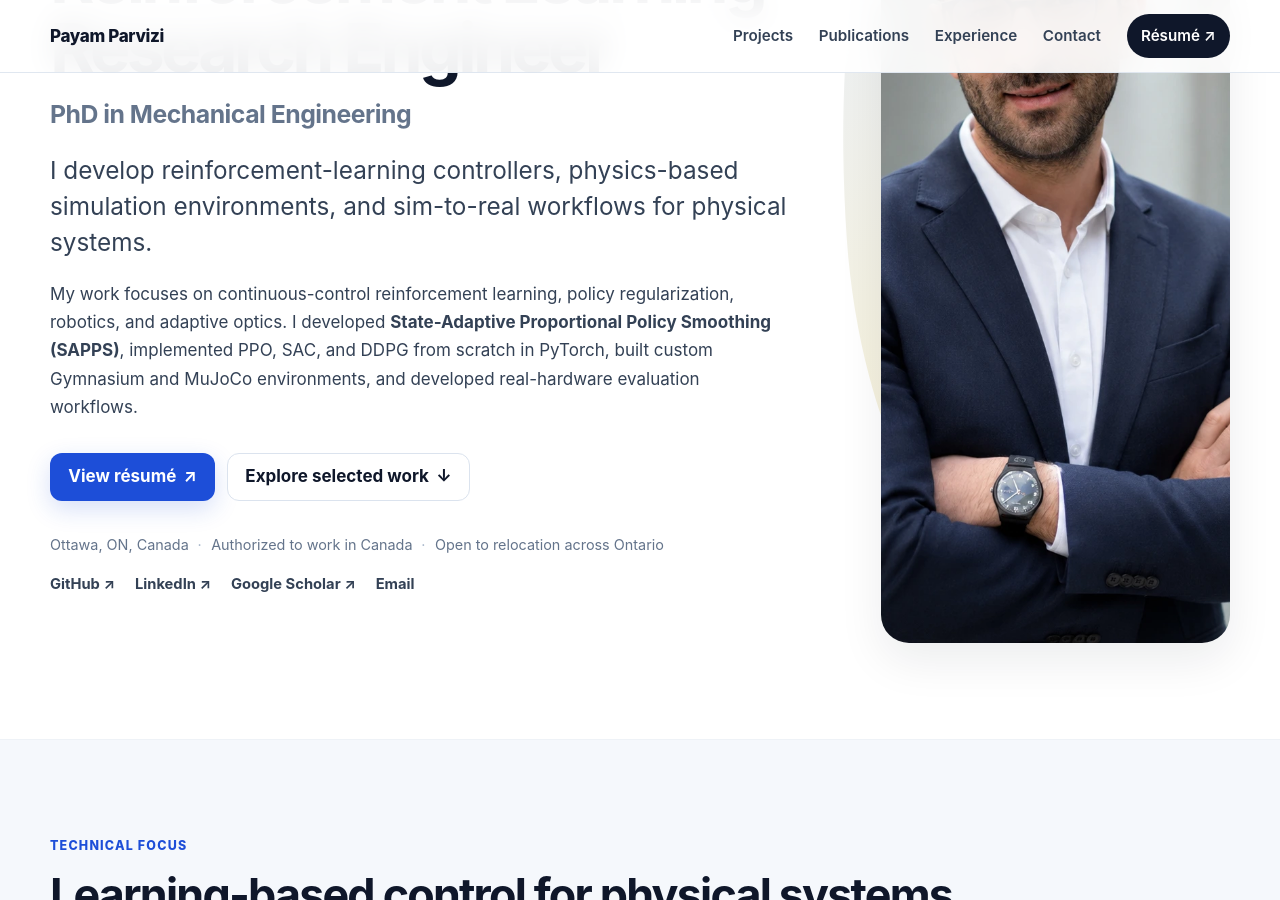
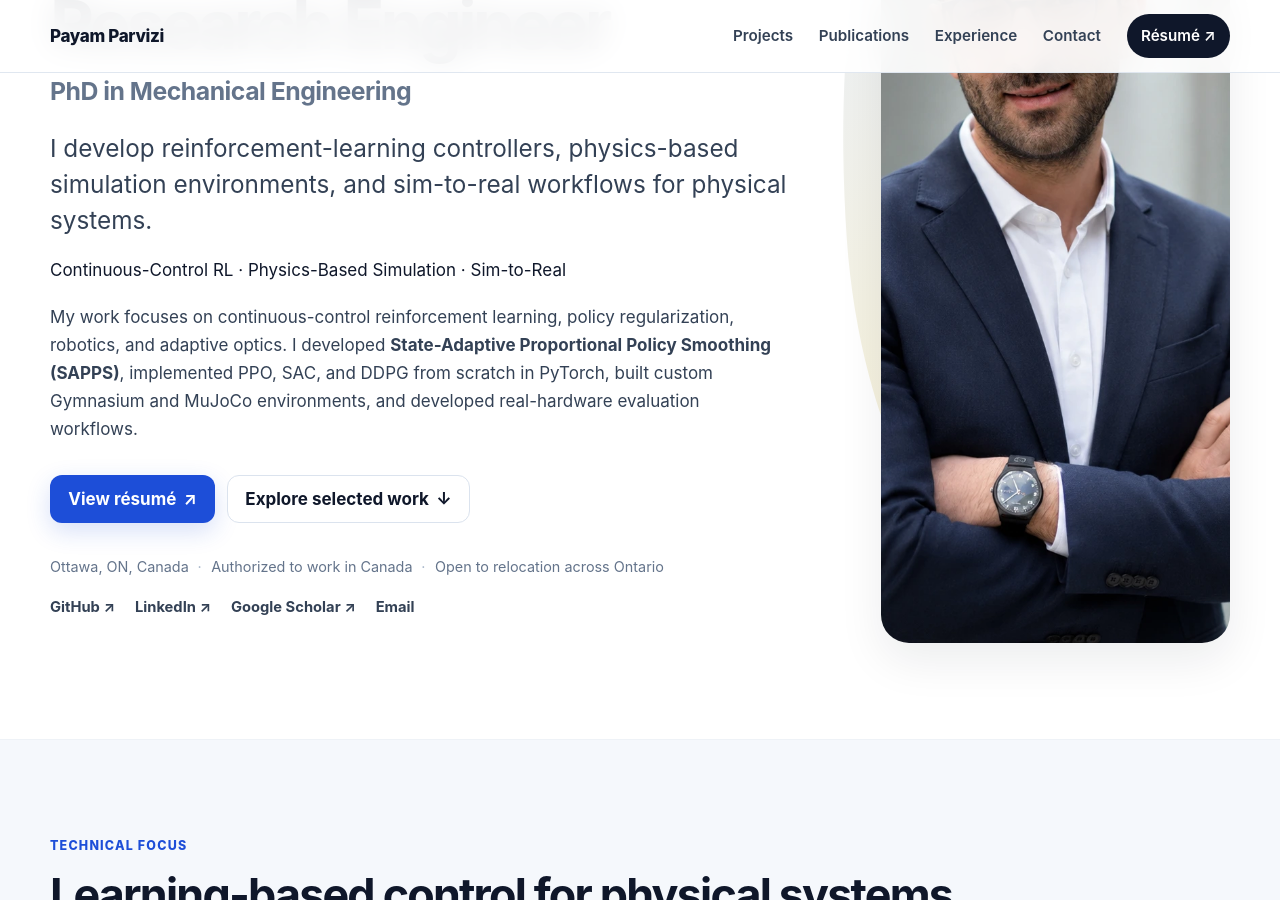
Before and after one commit to payamparvizi/payamparvizi.github.io, a Jekyll site: the page built from index.html, in a window 1280 px wide and 900 px high, scrolled down 366 px. Built offline with Jekyll 4.4.1, drawn with Linux system fonts in a browser that asks for light colours.

Commit message:
Update index.html

```diff
--- a/index.html
+++ b/index.html
@@ -15,6 +15,9 @@ image: "/assets/img/payam-parvizi-headshot.webp"
       <p class="hero-credential">PhD in Mechanical Engineering</p>
       <p class="hero-lead">
         I develop reinforcement-learning controllers, physics-based simulation environments, and sim-to-real workflows for physical systems.
+      </p>
+      <p class="hero-focus">
+        Continuous-Control RL · Physics-Based Simulation · Sim-to-Real
       </p>
       <p class="hero-body">
         My work focuses on continuous-control reinforcement learning, policy regularization, robotics, and adaptive optics. I developed <strong>State-Adaptive Proportional Policy Smoothing (SAPPS)</strong>, implemented PPO, SAC, and DDPG from scratch in PyTorch, built custom Gymnasium and MuJoCo environments, and developed real-hardware evaluation workflows.
```
